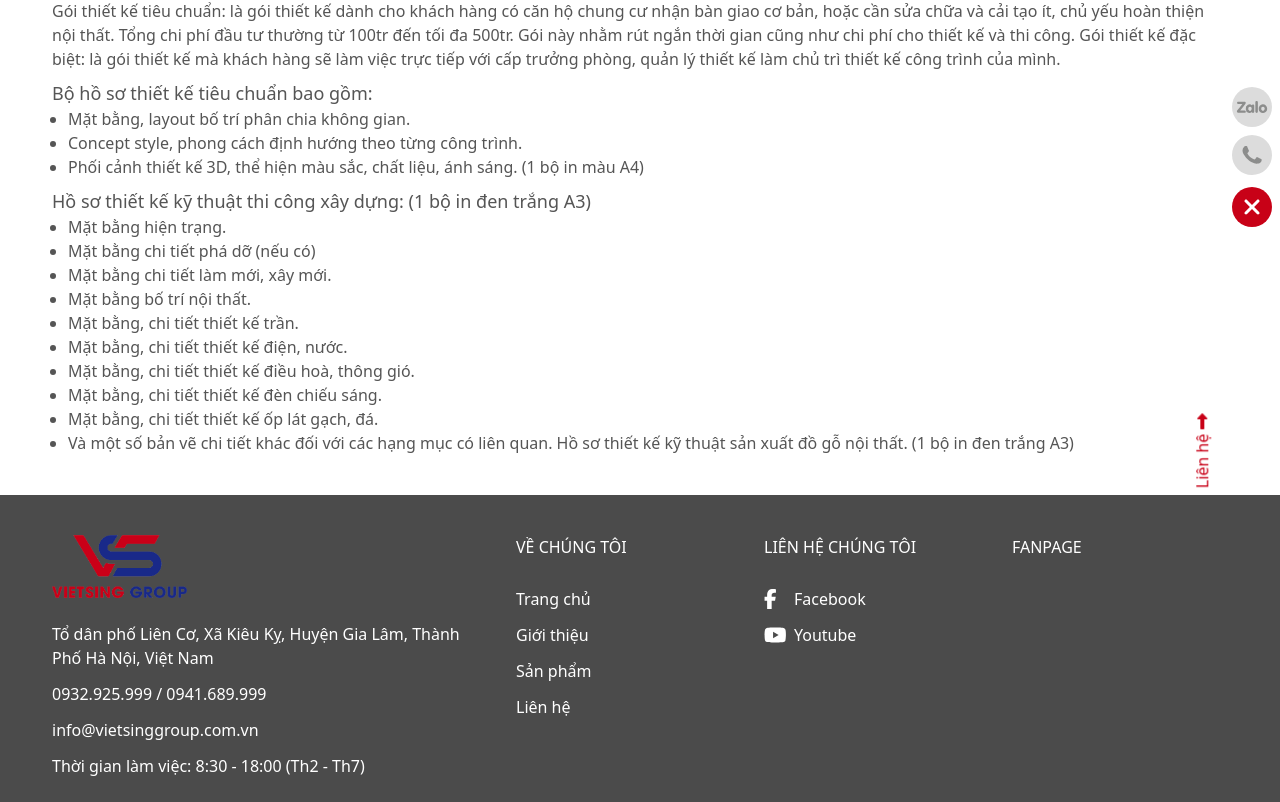
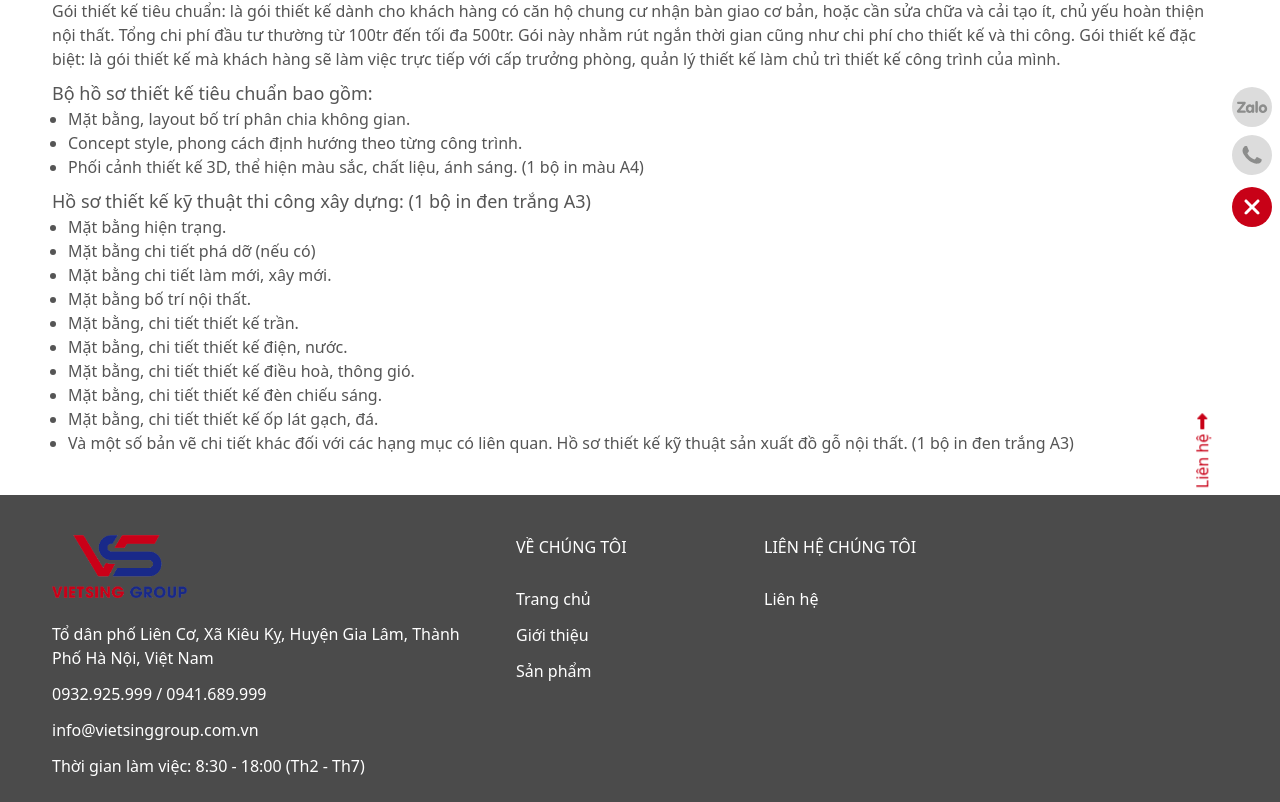
Before and after one commit to lamnntg/vietsing-fe, a Next.js app: page /bao-gia in a window 1280 px wide. Shown: the part 413-1215 px from the top of the page. Built offline with nearby package versions, Linux system fonts and the light colour scheme.

Commit message:
remvoe redundant code

```diff
--- a/components/layouts/Footer.tsx
+++ b/components/layouts/Footer.tsx
@@ -76,53 +76,14 @@ const Footer = () => {
           >
             Sản phẩm
           </Link>
-          <Link
-            className="mb-3 transition hover:text-primary"
-            href={RoutesEnum.LIEN_HE}
-          >
-            Liên hệ
-          </Link>
         </div>
 
         <div>
           <p className="mb-2 md:mb-7">LIÊN HỆ CHÚNG TÔI</p>
           <div className="flex items-center gap-2 mb-3 transition hover:text-primary cursor-pointer">
-            <Link
-              href={FACEBOOK_LINK}
-              className="flex items-center"
-              target="_blank"
-            >
-              <div className="w-[30px]">
-                <FontAwesomeIcon icon={faFacebookF} size="lg" />
-              </div>
-              Facebook
+            <Link href={RoutesEnum.LIEN_HE} className="flex items-center">
+              Liên hệ
             </Link>
-          </div>
-          <div className="flex items-center gap-2 transition hover:text-primary cursor-pointer">
-            <Link
-              href="https://www.youtube.com/@ECHO.design"
-              className="flex items-center"
-              target="_blank"
-            >
-              <div className="w-[30px]">
-                <FontAwesomeIcon icon={faYoutube} size="lg" />
-              </div>
-              Youtube
-            </Link>
-          </div>
-        </div>
-
-        <div>
-          <p className="mb-2 md:mb-7">FANPAGE</p>
-          <div className="flex items-center gap-2 mb-3 transition hover:text-primary cursor-pointer">
-            {/* <iframe
-              src="https://www.facebook.com/plugins/page.php?href=https%3A%2F%2Fwww.facebook.com%2Fed.interior.architecture&tabs=timeline&width=340&height=331&small_header=false&adapt_container_width=true&hide_cover=false&show_facepile=true&appId=433043327764949"
-              width="340"
-              height="130"
-              scrolling="no"
-              allow="autoplay; clipboard-write; encrypted-media; picture-in-picture; web-share"
-              className="max-w-full"
-            ></iframe> */}
           </div>
         </div>
       </div>
--- a/components/layouts/Header.tsx
+++ b/components/layouts/Header.tsx
@@ -163,23 +163,6 @@ const Header = () => {
               >
                 Liên hệ
               </Link>
-              <div className="px-4 my-3 leading-6 text-base">
-                <Link href={FACEBOOK_LINK} target="_blank" className="mr-4">
-                  <FontAwesomeIcon
-                    icon={faFacebookF}
-                    className="cursor-pointer hover:text-primary transition"
-                  />
-                </Link>
-                <Link
-                  href="https://www.youtube.com/@ECHO.design"
-                  target="_blank"
-                >
-                  <FontAwesomeIcon
-                    icon={faYoutube}
-                    className="cursor-pointer hover:text-primary transition"
-                  />
-                </Link>
-              </div>
             </motion.div>
           </div>
         </motion.nav>
@@ -260,18 +243,6 @@ const Header = () => {
             >
               Liên hệ
             </Link>
-            <Link href={FACEBOOK_LINK} target="_blank" className="mr-4">
-              <FontAwesomeIcon
-                icon={faFacebookF}
-                className="cursor-pointer hover:text-primary transition"
-              />
-            </Link>
-            <Link href="https://www.youtube.com/@ECHO.design" target="_blank">
-              <FontAwesomeIcon
-                icon={faYoutube}
-                className="cursor-pointer hover:text-primary transition"
-              />
-            </Link>
           </div>
         </div>
       )}
```
